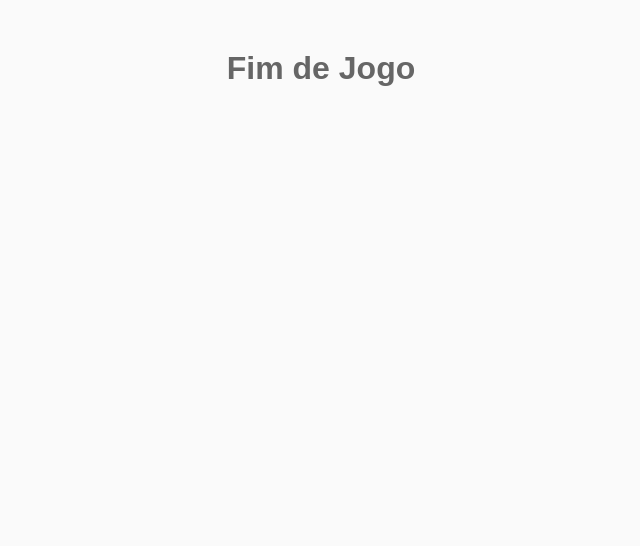
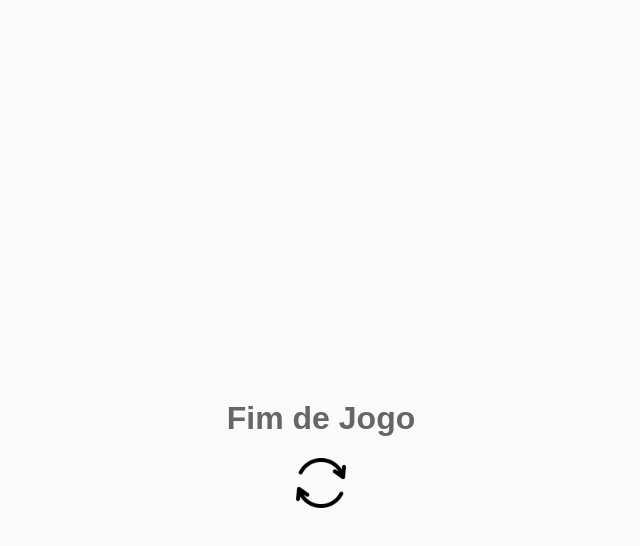
Before and after one commit to amandashichinoe/dino-game, a plain HTML site: page index.html in a window 1280 px wide. Shown: the whole page, without its empty margins (319-959 px from the left). Drawn offline with Linux system fonts and the light colour scheme.

Commit message:
centraliza game over, adiciona restart

```diff
--- a/script.js
+++ b/script.js
@@ -54,6 +54,7 @@ function createCactus(){
             //Game Over
             clearInterval(leftInterval);
             document.body.innerHTML = '<h1 class="game-over">Fim de Jogo</h1>';
+            document.body.innerHTML += '<div class="restart"><img src="img/refresh.png" onclick="location.reload(true)"></div>';
 
         } else {
             cactusPosition -= 10; //velocidade em que ele se movimenta para a esquerda
--- a/style.css
+++ b/style.css
@@ -21,8 +21,16 @@ body{
 .game-over{
     text-align: center;
     color: #666666;
-    margin-top: 50px;
+    margin-top: 50vh;
     font-family: arial;
+}
+
+.restart{
+    text-align: center;
+}
+.restart img{
+    width: 50px;
+    height: 50px;
 }
 
 @keyframes slideright{
```
Also changed, not shown: img/refresh.png (added), 1 other file.
